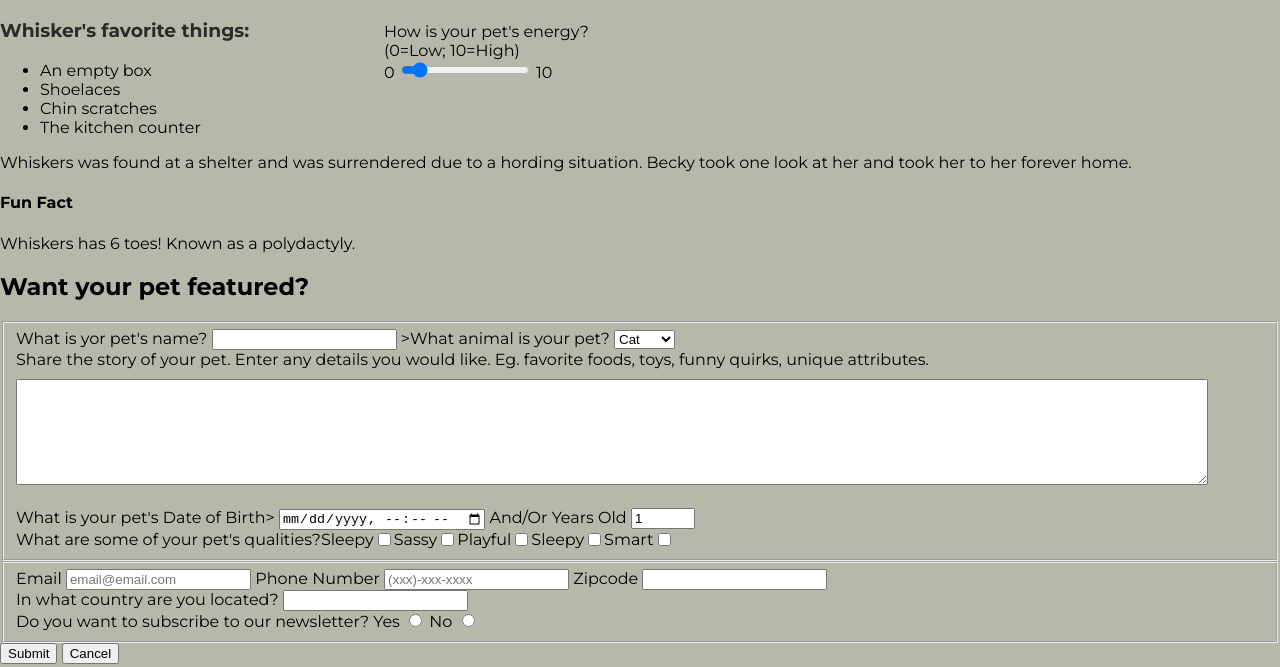
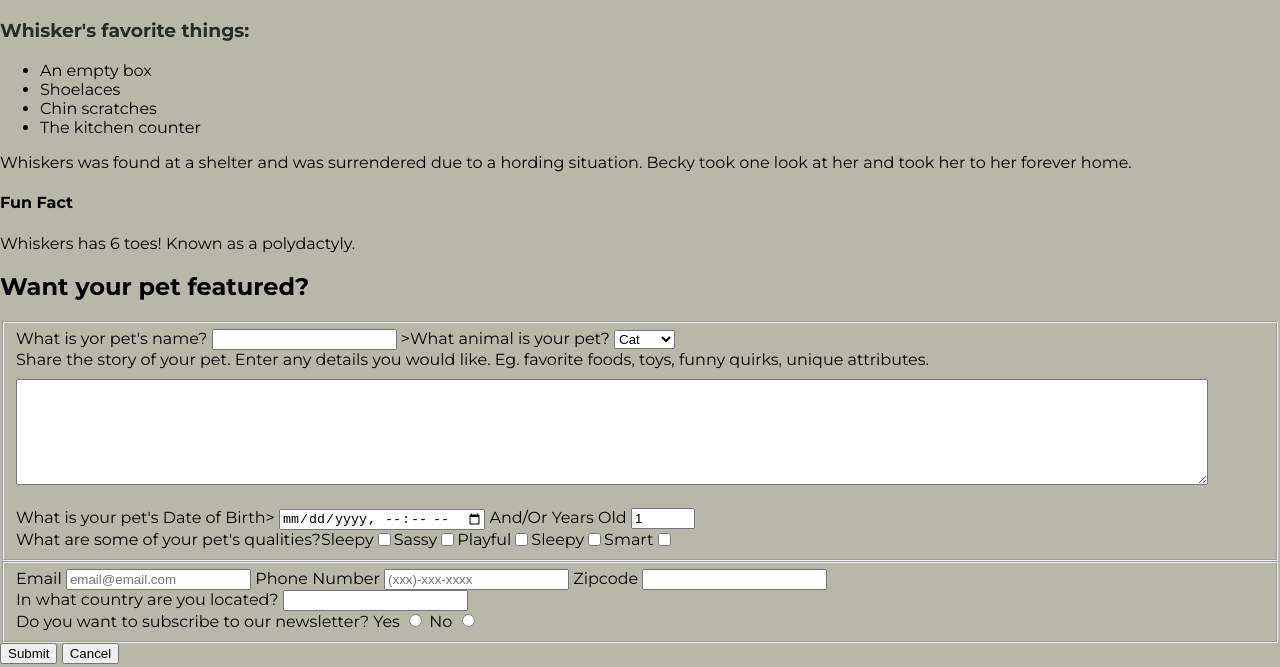
Before and after one commit to ryzancarmack/ryzancarmack.github.io, a plain HTML site: page neo_weekly.html in a window 1280 px wide. Shown: the part 178-845 px from the top of the page. Drawn offline with Linux system fonts and the light colour scheme.

Commit message:
absolute position
fixing the absolute positioning

```diff
--- a/format.css
+++ b/format.css
@@ -83,8 +83,8 @@ textarea {
 /*Absolute positioning*/
 #range {
 	position: absolute;
-	top: 25%;
-	left: 30%;
+	bottom: -88%;
+	left: 80%;
 }
 
 /*Responsie design using flexbox*/
```
